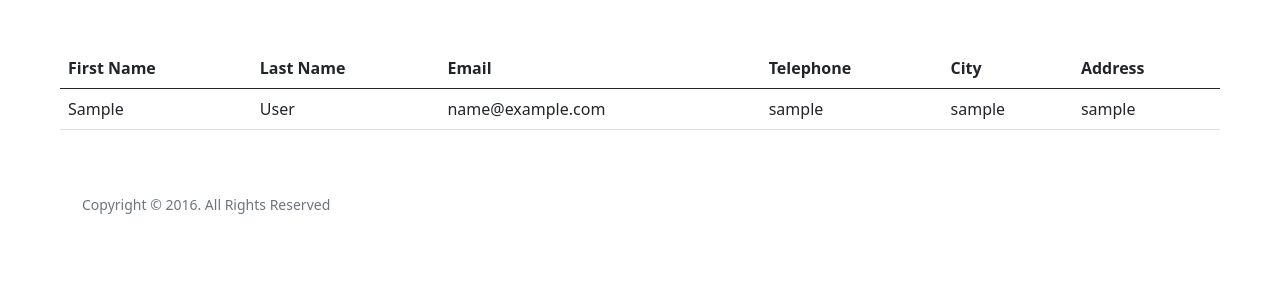
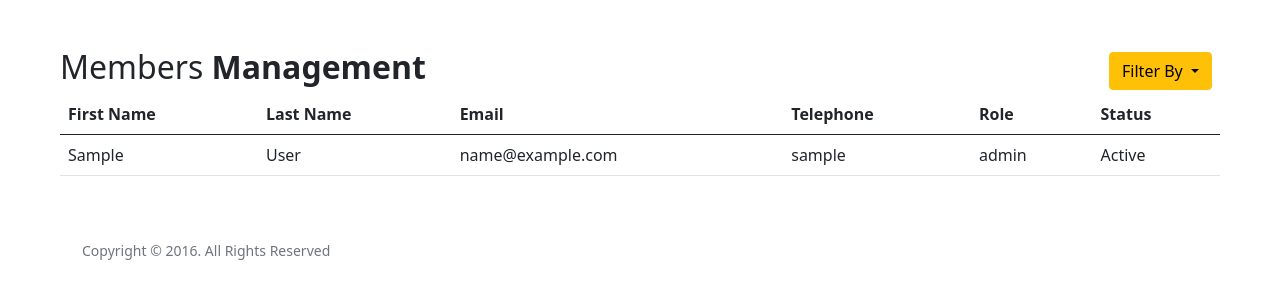
Before and after one commit to fragkiadamis/ca-management, a Flask app: template app/templates/private/members.html in a window 1280 px wide. Shown: the part 56-356 px from the top of the page. Run offline with Flask 2, Linux system fonts and the light colour scheme; the template is opened without the code that fills it: values that come from a table or form of the project are taken from there, others are empty; the visitor is signed in with stand-in values (Sample User, id 1); data comes from the database, SQL or seed files in the repository; parts of the project's set-up code (start-up, migrations or seed data) failed here and were passed over; some libraries are stand-ins or nearby versions.

Commit message:
filter member views

```diff
--- a/app/models.py
+++ b/app/models.py
@@ -12,6 +12,7 @@ class Member(UserMixin, db.Model):
     last_name = db.Column(db.String(60), nullable=False)
     username = db.Column(db.String(60), unique=True, nullable=False)
     email = db.Column(db.String(60), unique=True, nullable=False)
+    role = db.Column(db.String(60), nullable=False, default='basic')
     password_hash = db.Column(db.String(255), nullable=False)
     telephone = db.Column(db.String(60), unique=True, nullable=False)
     semester = db.Column(db.String(60), nullable=False)
@@ -19,6 +20,8 @@ class Member(UserMixin, db.Model):
     ca_reg_number = db.Column(db.String(60), unique=True)
     city = db.Column(db.String(60), nullable=False)
     address = db.Column(db.String(60), nullable=False)
+    is_active = db.Column(db.Boolean, nullable=False, default=False)
+    is_verified = db.Column(db.Boolean, nullable=False, default=False)
 
     @property
     def password(self):
--- a/app/templates/partials/private/ca_header.html
+++ b/app/templates/partials/private/ca_header.html
@@ -10,7 +10,7 @@
                 <ul class="navbar-nav me-auto mb-2 mb-lg-0">
                     <li><a href="{{ url_for('ca.dashboard') }}" class="nav-link px-2 text-secondary">Dashboard</a>
                     </li>
-                    <li><a href="{{ url_for('ca.list_members') }}" class="nav-link px-2 text-white">Members</a></li>
+                    <li><a href="{{ url_for('ca.list_members', list='verified') }}" class="nav-link px-2 text-white">Members</a></li>
                 </ul>
                 <ul class="navbar-nav mb-2 mb-lg-0">
                     <li class="nav-item dropdown">
--- a/app/templates/private/members.html
+++ b/app/templates/private/members.html
@@ -3,7 +3,27 @@
 {% block body %}
     <div class="container-fluid">
         <main class="p-5">
-            <div>
+            <div class="content-title table-title clearfix">
+                <h2 class="float-start">Members <b>Management</b></h2>
+                <div class="float-end d-flex align-items-center mt-1">
+                    <div class="dropdown me-2">
+                        <button class="btn btn-warning dropdown-toggle" type="button" id="viewByButton"
+                                data-bs-toggle="dropdown" aria-expanded="false">Filter By
+                        </button>
+                        <ul class="dropdown-menu" aria-labelledby="viewByButton">
+                            <li><a class="dropdown-item" href="{{ url_for('ca.list_members', list='verified') }}">Verified Members</a></li>
+                            <li><a class="dropdown-item" href="{{ url_for('ca.list_members', list='pending') }}">Pending Members</a></li>
+                            <li><hr class="dropdown-divider"></li>
+                            <li><a class="dropdown-item" href="{{ url_for('ca.list_members', list='active') }}">Active Members</a></li>
+                            <li><a class="dropdown-item" href="{{ url_for('ca.list_members', list='inactive') }}">Inactive Members</a></li>
+                            <li><hr class="dropdown-divider"></li>
+                            <li><a class="dropdown-item" href="{{ url_for('ca.list_members', list='admin') }}">Admin Members</a></li>
+                            <li><a class="dropdown-item" href="{{ url_for('ca.list_members', list='ca_admin') }}">CA Admin Members</a></li>
+                            <li><a class="dropdown-item" href="{{ url_for('ca.list_members', list='basic') }}">Basic Members</a></li>
+                        </ul>
+                    </div>
+                </div>
+            </div>
             <table class="table table-hover">
                 <thead>
                 <tr>
@@ -11,8 +31,8 @@
                     <th scope="col">Last Name</th>
                     <th scope="col">Email</th>
                     <th scope="col">Telephone</th>
-                        <th scope="col">City</th>
-                        <th scope="col">Address</th>
+                    <th scope="col">Role</th>
+                    <th scope="col">Status</th>
                 </tr>
                 </thead>
                 {% for member in members %}
@@ -22,13 +42,18 @@
                         <td>{{ member['last_name'] }}</td>
                         <td>{{ member['email'] }}</td>
                         <td>{{ member['telephone'] }}</td>
-                            <td>{{ member['city'] }}</td>
-                            <td>{{ member['address'] }}</td>
+                        <td>{{ member['role'] }}</td>
+                        <td>
+                            {% if member['is_active'] %}
+                                Active
+                            {% else %}
+                                Inactive
+                            {% endif %}
+                        </td>
                     </tr>
                     </tbody>
                 {% endfor %}
             </table>
-            </div>
         </main>
     </div>
 {% endblock %}
```
Also changed, not shown: app/ca/views.py (+19 -2 lines). Lines whose indentation alone changed are shown as unchanged.
